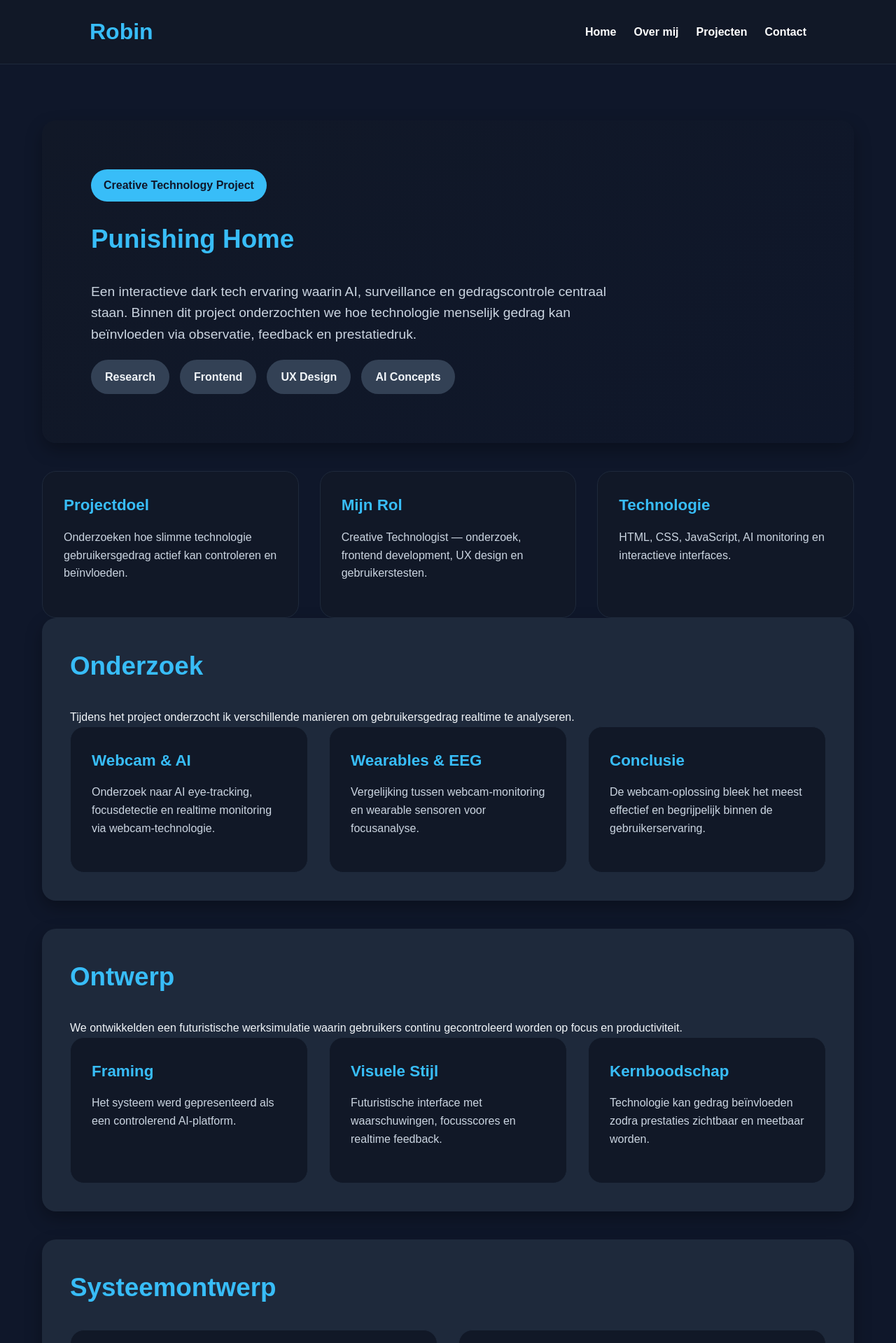
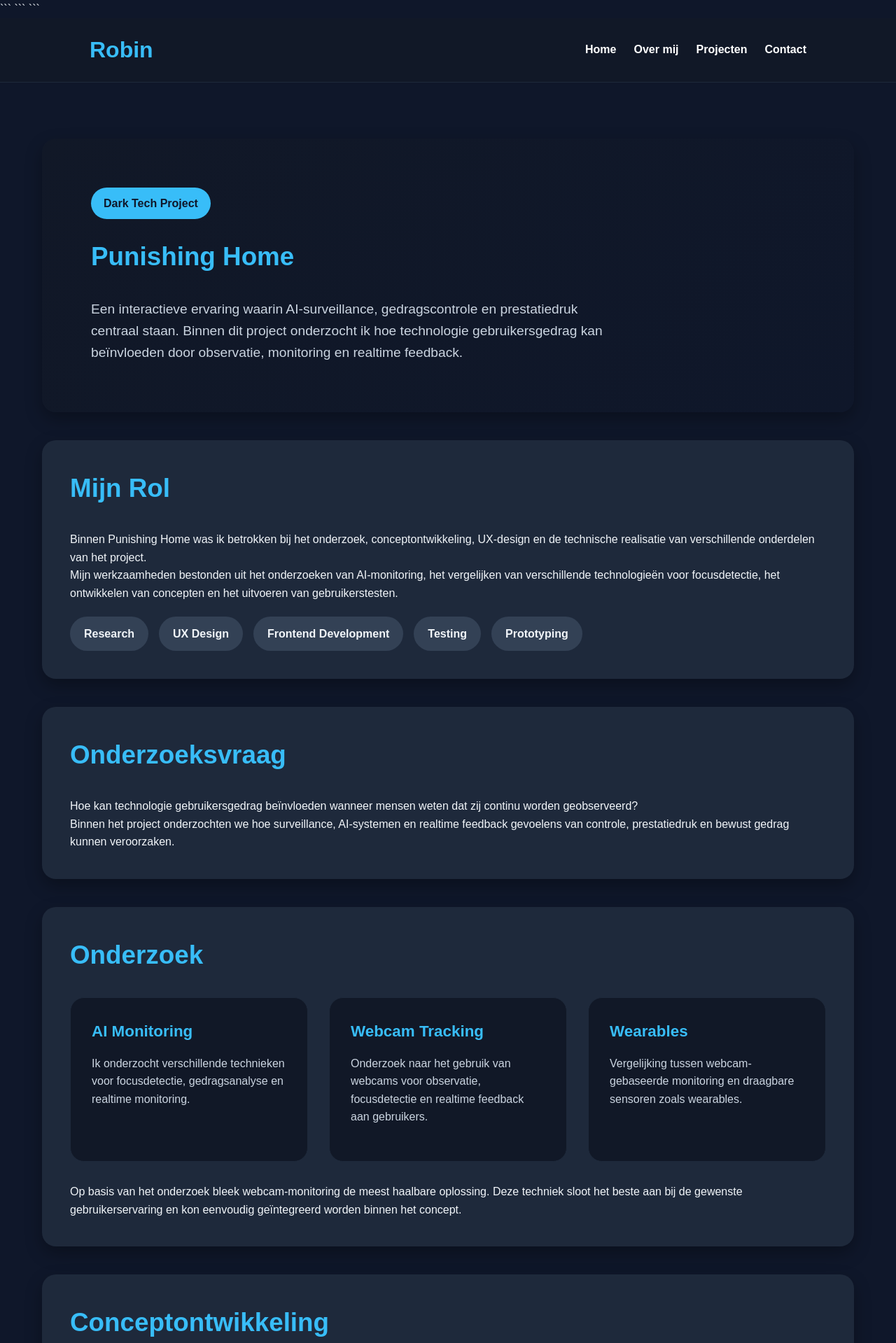
Before and after one commit to rrpeppel-gif/portfolio, a Flask app: page /punishing-home in a window 1280 px wide. Shown: the top 1919 px of the page at 70% size. Run offline with Flask 3, Linux system fonts and the light colour scheme.

Commit message:
wat je hebt veranderd

````diff
--- a/templates/punishing-home.html
+++ b/templates/punishing-home.html
@@ -13,6 +13,24 @@
 
     <!-- NAV -->
 
+    <!DOCTYPE html>
+
+    <html lang="nl">
+
+    <head>
+        <meta charset="UTF-8">
+        <meta name="viewport" content="width=device-width, initial-scale=1.0">
+        <title>Punishing Home | Robin</title>
+
+        ```
+        <link rel="stylesheet" href="{{ url_for('static', filename='styles.css') }}">
+        ```
+
+    </head>
+
+    <body>
+
+        ```
         <nav>
             <h1>Robin</h1>
 
@@ -32,61 +50,66 @@
 
                 <div class="hero-text">
 
-                <span class="tag">Creative Technology Project</span>
+                    <span class="tag">Dark Tech Project</span>
 
                     <h2>Punishing Home</h2>
 
                     <p>
-                    Een interactieve dark tech ervaring waarin AI,
-                    surveillance en gedragscontrole centraal staan.
-                    Binnen dit project onderzochten we hoe technologie
-                    menselijk gedrag kan beïnvloeden via observatie,
-                    feedback en prestatiedruk.
+                        Een interactieve ervaring waarin AI-surveillance,
+                        gedragscontrole en prestatiedruk centraal staan.
+                        Binnen dit project onderzocht ik hoe technologie
+                        gebruikersgedrag kan beïnvloeden door observatie,
+                        monitoring en realtime feedback.
                     </p>
-
-                <div class="skills">
-                    <span>Research</span>
-                    <span>Frontend</span>
-                    <span>UX Design</span>
-                    <span>AI Concepts</span>
-                </div>
 
                 </div>
 
             </section>
 
-        <!-- OVERVIEW -->
+            <!-- MIJN ROL -->
 
-        <section class="project-grid">
+            <section class="card">
 
-            <div class="project-card">
-                <h3>Projectdoel</h3>
+                <h2>Mijn Rol</h2>
 
                 <p>
-                    Onderzoeken hoe slimme technologie
-                    gebruikersgedrag actief kan controleren
-                    en beïnvloeden.
+                    Binnen Punishing Home was ik betrokken bij het onderzoek,
+                    conceptontwikkeling, UX-design en de technische realisatie
+                    van verschillende onderdelen van het project.
                 </p>
+
+                <p>
+                    Mijn werkzaamheden bestonden uit het onderzoeken van AI-monitoring,
+                    het vergelijken van verschillende technologieën voor focusdetectie,
+                    het ontwikkelen van concepten en het uitvoeren van gebruikerstesten.
+                </p>
+
+                <div class="skills">
+                    <span>Research</span>
+                    <span>UX Design</span>
+                    <span>Frontend Development</span>
+                    <span>Testing</span>
+                    <span>Prototyping</span>
                 </div>
 
-            <div class="project-card">
-                <h3>Mijn Rol</h3>
+            </section>
+
+            <!-- ONDERZOEKSVRAAG -->
+
+            <section class="card">
+
+                <h2>Onderzoeksvraag</h2>
 
                 <p>
-                    Creative Technologist —
-                    onderzoek, frontend development,
-                    UX design en gebruikerstesten.
+                    Hoe kan technologie gebruikersgedrag beïnvloeden wanneer mensen
+                    weten dat zij continu worden geobserveerd?
                 </p>
-            </div>
-
-            <div class="project-card">
-                <h3>Technologie</h3>
 
                 <p>
-                    HTML, CSS, JavaScript,
-                    AI monitoring en interactieve interfaces.
+                    Binnen het project onderzochten we hoe surveillance,
+                    AI-systemen en realtime feedback gevoelens van controle,
+                    prestatiedruk en bewust gedrag kunnen veroorzaken.
                 </p>
-            </div>
 
             </section>
 
@@ -96,95 +119,120 @@
 
                 <h2>Onderzoek</h2>
 
+                <div class="project-grid">
+
+                    <div class="project-card">
+
+                        <h3>AI Monitoring</h3>
+
                         <p>
-                Tijdens het project onderzocht ik verschillende manieren
-                om gebruikersgedrag realtime te analyseren.
+                            Ik onderzocht verschillende technieken voor
+                            focusdetectie, gedragsanalyse en realtime monitoring.
+                        </p>
+
+                    </div>
+
+                    <div class="project-card">
+
+                        <h3>Webcam Tracking</h3>
+
+                        <p>
+                            Onderzoek naar het gebruik van webcams voor observatie,
+                            focusdetectie en realtime feedback aan gebruikers.
+                        </p>
+
+                    </div>
+
+                    <div class="project-card">
+
+                        <h3>Wearables</h3>
+
+                        <p>
+                            Vergelijking tussen webcam-gebaseerde monitoring
+                            en draagbare sensoren zoals wearables.
+                        </p>
+
+                    </div>
+
+                </div>
+
+                <p style="margin-top:30px;">
+                    Op basis van het onderzoek bleek webcam-monitoring de meest
+                    haalbare oplossing. Deze techniek sloot het beste aan bij de
+                    gewenste gebruikerservaring en kon eenvoudig geïntegreerd worden
+                    binnen het concept.
+                </p>
+
+            </section>
+
+            <!-- CONCEPTONTWIKKELING -->
+
+            <section class="card">
+
+                <h2>Conceptontwikkeling</h2>
+
+                <p>
+                    Op basis van de onderzoeksresultaten ontwikkelden we verschillende
+                    concepten die gebruikers het gevoel geven continu gecontroleerd
+                    te worden.
+                </p>
+
+                <p>
+                    Uiteindelijk kozen we voor een AI-gestuurde werkomgeving waarin
+                    prestaties zichtbaar worden gemaakt via focusscores,
+                    waarschuwingen en realtime feedback.
+                </p>
+
+                <p>
+                    Het doel was om gebruikers bewust te maken van de invloed die
+                    technologie kan hebben op gedrag wanneer prestaties meetbaar
+                    worden gemaakt.
+                </p>
+
+            </section>
+
+            <!-- ONTWERPEN -->
+
+            <section class="card">
+
+                <h2>Ontwerp & Iteraties</h2>
+
+                <p>
+                    Tijdens het project zijn meerdere versies van de interface
+                    ontwikkeld en getest.
                 </p>
 
                 <div class="project-grid">
 
                     <div class="project-card">
 
-                    <h3>Webcam & AI</h3>
+                        <h3>Eerste Concept</h3>
 
                         <p>
-                        Onderzoek naar AI eye-tracking,
-                        focusdetectie en realtime monitoring
-                        via webcam-technologie.
+                            Focus op waarschuwingen, meldingen en de aanwezigheid
+                            van een controlerend AI-systeem.
                         </p>
 
                     </div>
 
                     <div class="project-card">
 
-                    <h3>Wearables & EEG</h3>
+                        <h3>Tweede Concept</h3>
 
                         <p>
-                        Vergelijking tussen webcam-monitoring
-                        en wearable sensoren voor focusanalyse.
+                            Toevoegen van focusscores, prestatiemetingen en
+                            realtime feedback om de invloed op gedrag te vergroten.
                         </p>
 
                     </div>
 
                     <div class="project-card">
 
-                    <h3>Conclusie</h3>
+                        <h3>Verbeterde Versie</h3>
 
                         <p>
-                        De webcam-oplossing bleek het meest
-                        effectief en begrijpelijk binnen
-                        de gebruikerservaring.
-                    </p>
-
-                </div>
-
-            </div>
-
-        </section>
-
-        <!-- ONTWERP -->
-
-        <section class="card">
-
-            <h2>Ontwerp</h2>
-
-            <p>
-                We ontwikkelden een futuristische werksimulatie
-                waarin gebruikers continu gecontroleerd worden
-                op focus en productiviteit.
-            </p>
-
-            <div class="project-grid">
-
-                <div class="project-card">
-
-                    <h3>Framing</h3>
-
-                    <p>
-                        Het systeem werd gepresenteerd als
-                        een controlerend AI-platform.
-                    </p>
-
-                </div>
-
-                <div class="project-card">
-
-                    <h3>Visuele Stijl</h3>
-
-                    <p>
-                        Futuristische interface met waarschuwingen,
-                        focusscores en realtime feedback.
-                    </p>
-
-                </div>
-
-                <div class="project-card">
-
-                    <h3>Kernboodschap</h3>
-
-                    <p>
-                        Technologie kan gedrag beïnvloeden
-                        zodra prestaties zichtbaar en meetbaar worden.
+                            Op basis van gebruikerstesten zijn meldingen,
+                            interacties en de algemene gebruikerservaring verbeterd.
                         </p>
 
                     </div>
@@ -198,6 +246,11 @@
             <section class="card">
 
                 <h2>Systeemontwerp</h2>
+
+                <p>
+                    Voor het ontwerpen van het systeem zijn verschillende diagrammen
+                    opgesteld om functionaliteiten en datastructuren inzichtelijk te maken.
+                </p>
 
                 <div class="project-grid">
 
@@ -228,78 +281,41 @@
                 <h2>Gebruikerstesten</h2>
 
                 <p>
-                Tijdens gebruikerstesten onderzochten we
-                hoe gebruikers reageerden op surveillance,
-                waarschuwingen en prestatiedruk.
+                    Tijdens gebruikerstesten onderzochten we hoe deelnemers reageerden
+                    op observatie, waarschuwingen en prestatiedruk.
                 </p>
 
                 <div class="project-grid">
 
                     <div class="project-card">
 
-                    <h3>Belangrijkste Inzichten</h3>
-
-                    <ul>
-                        <li>Gebruikers pasten gedrag snel aan</li>
-                        <li>Waarschuwingen veroorzaakten spanning</li>
-                        <li>Framing beïnvloedde de experience sterk</li>
-                    </ul>
-
-                </div>
-
-                <div class="project-card">
-
-                    <h3>Iteraties</h3>
-
-                    <ul>
-                        <li>AI stem toegevoegd</li>
-                        <li>Duidelijkere meldingen</li>
-                        <li>Verbeterde userflow</li>
-                    </ul>
-
-                </div>
-
-            </div>
-
-        </section>
-
-        <!-- REALISATIE -->
-
-        <section class="card">
-
-            <h2>Realisatie</h2>
-
-            <div class="project-grid">
-
-                <div class="project-card">
-
-                    <h3>Dashboard & Interface</h3>
+                        <h3>Belangrijkste Bevinding</h3>
 
                         <p>
-                        Ontwikkeling van realtime feedback,
-                        waarschuwingen en focusscores.
+                            Gebruikers pasten hun gedrag snel aan zodra zij het gevoel
+                            hadden dat hun prestaties werden gemonitord.
                         </p>
 
                     </div>
 
                     <div class="project-card">
 
-                    <h3>Interactieve Experience</h3>
+                        <h3>Effect van Waarschuwingen</h3>
 
                         <p>
-                        Gebruikers voeren opdrachten uit
-                        binnen een gecontroleerde AI-omgeving.
+                            Meldingen en waarschuwingen zorgden voor extra druk en
+                            beïnvloedden de gebruikerservaring aanzienlijk.
                         </p>
 
                     </div>
 
                     <div class="project-card">
 
-                    <h3>Frontend Development</h3>
+                        <h3>Framing</h3>
 
                         <p>
-                        Ontwikkeling van interactieve interfaces
-                        met HTML, CSS en JavaScript.
+                            De manier waarop het systeem werd gepresenteerd had een
+                            grote invloed op hoe gebruikers de ervaring beleefden.
                         </p>
 
                     </div>
@@ -308,31 +324,94 @@
 
             </section>
 
-        <!-- CONCLUSIE -->
+            <!-- UITDAGINGEN -->
 
             <section class="card">
 
-            <h2>Conclusie</h2>
+                <h2>Uitdagingen</h2>
+
+                <div class="project-grid">
+
+                    <div class="project-card">
+
+                        <h3>Technische Uitdaging</h3>
 
                         <p>
-                Punishing Home laat zien hoe technologie
-                gedrag actief kan beïnvloeden via observatie,
-                feedback en prestatiedruk.
+                            Het vergelijken van verschillende monitoringmethoden
+                            en het bepalen van de meest geschikte technologie.
+                        </p>
+
+                    </div>
+
+                    <div class="project-card">
+
+                        <h3>UX Uitdaging</h3>
+
+                        <p>
+                            Het creëren van een controlerend systeem zonder dat
+                            gebruikers de ervaring als onduidelijk ervaarden.
+                        </p>
+
+                    </div>
+
+                    <div class="project-card">
+
+                        <h3>Balans</h3>
+
+                        <p>
+                            Het vinden van de juiste balans tussen realisme,
+                            spanning en gebruiksvriendelijkheid.
+                        </p>
+
+                    </div>
+
+                </div>
+
+            </section>
+
+            <!-- RESULTAAT -->
+
+            <section class="card">
+
+                <h2>Resultaat</h2>
+
+                <p>
+                    Het eindresultaat is een interactieve ervaring waarin gebruikers
+                    geconfronteerd worden met AI-monitoring, prestatiedruk en
+                    gedragsbeïnvloeding.
                 </p>
 
                 <p>
-                Het project onderzoekt de balans tussen
-                productiviteit, controle, privacy en autonomie
-                binnen AI-systemen.
+                    De ervaring laat zien hoe technologie gedrag actief kan sturen
+                    wanneer gebruikers weten dat hun acties worden geregistreerd
+                    en beoordeeld.
                 </p>
+
+            </section>
+
+            <!-- GELEERD -->
+
+            <section class="card">
+
+                <h2>Wat ik heb geleerd</h2>
+
+                <ul>
+                    <li>Onderzoek uitvoeren naar AI-monitoring en surveillance.</li>
+                    <li>Onderzoeksresultaten vertalen naar een werkend concept.</li>
+                    <li>Gebruikerstesten uitvoeren en analyseren.</li>
+                    <li>UX-keuzes onderbouwen met onderzoek.</li>
+                    <li>Iteratief ontwerpen en verbeteren.</li>
+                    <li>Technologie kritisch bekijken vanuit privacy- en ethisch perspectief.</li>
+                </ul>
 
             </section>
 
         </main>
 
         <footer>
-        <p>© 2026 Robin | Portfolio</p>
+            <p>© 2026 Robin | Cyber Security Portfolio</p>
         </footer>
+        ```
 
     </body>
 
````
Lines whose indentation alone changed are shown as unchanged.
